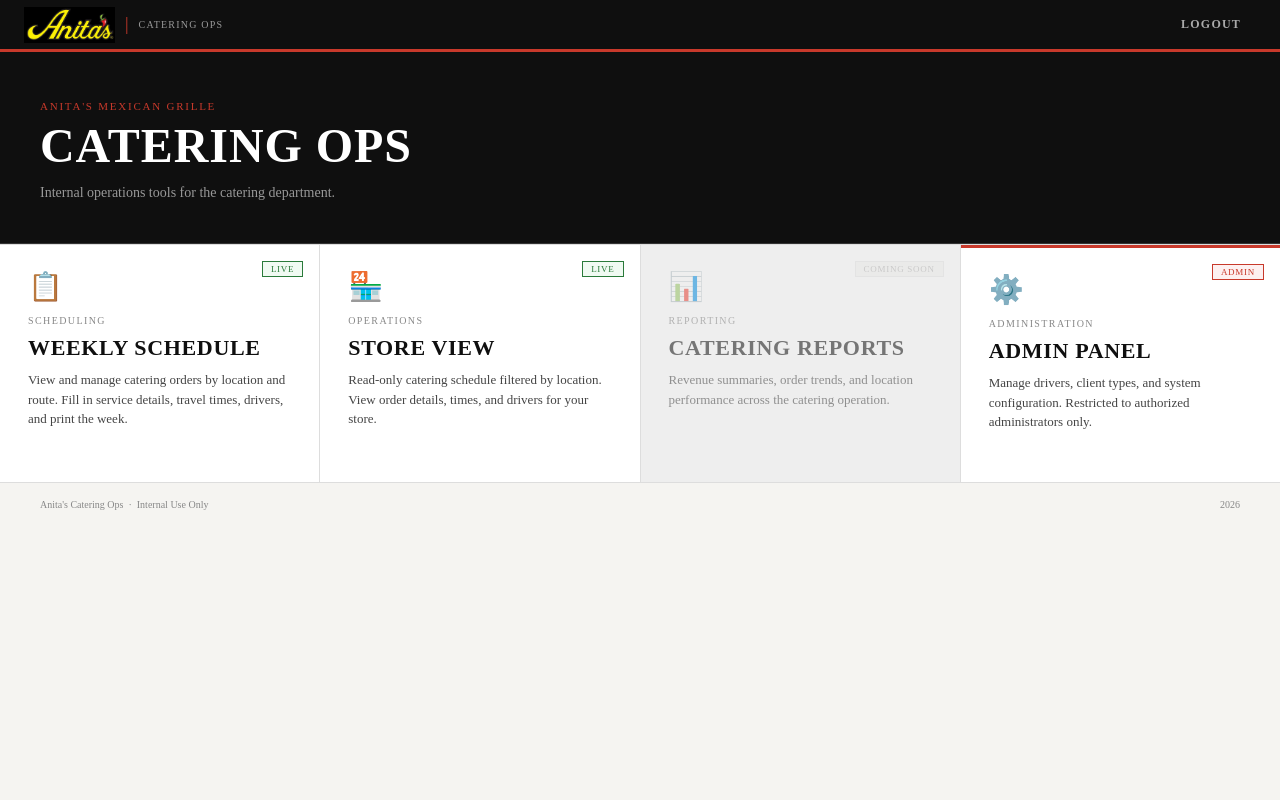
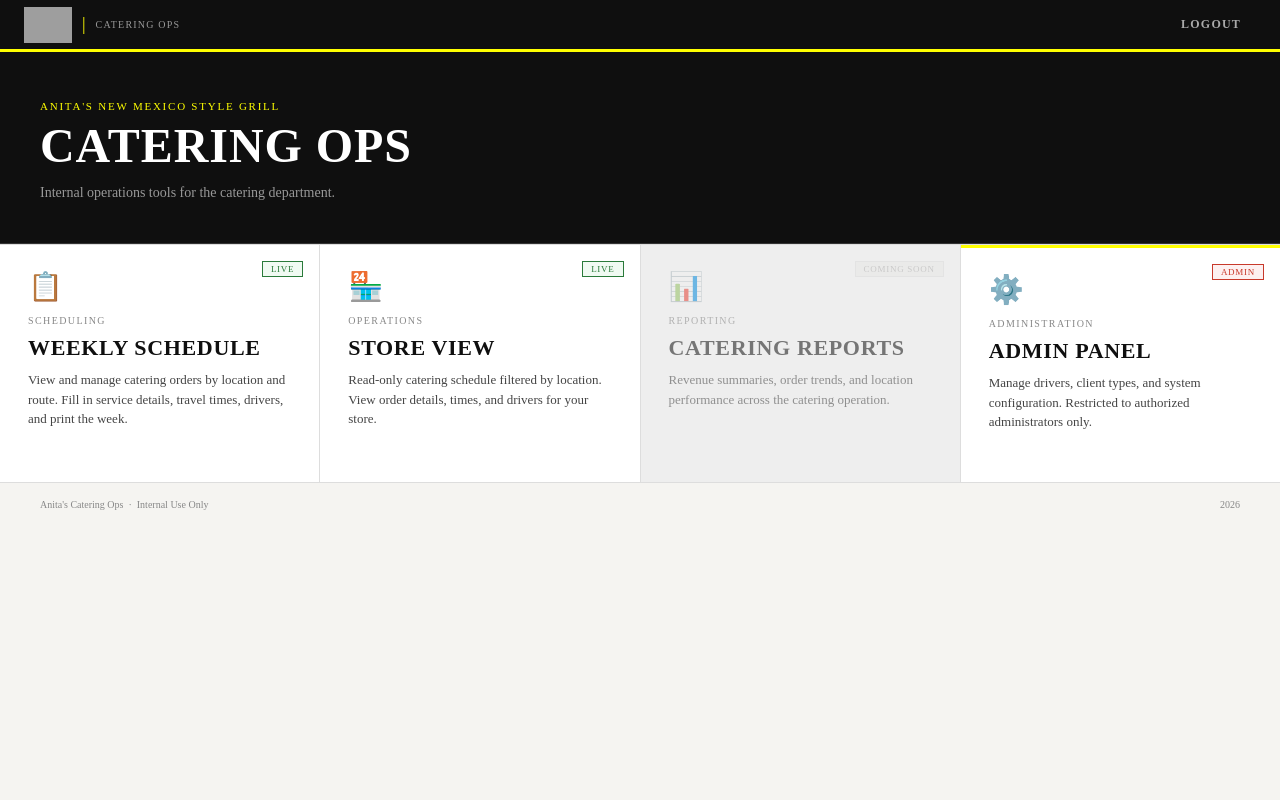
Before and after one commit to thatvirginian/Anitas_Catering_App, a Flask app: page / in a window 1280 px wide. Run offline with Flask 3, Linux system fonts and the light colour scheme; some web fonts are replaced; grey boxes are pictures that could not be loaded.

Commit message:
Updated Style

```diff
--- a/static/style.css
+++ b/static/style.css
@@ -8,7 +8,7 @@
     --rule:       #ddd;
     --bg:         #f5f4f1;
     --bg-white:   #ffffff;
-    --accent:     #c8392b;
+    --accent:     #ffff00;
     --accent-dim: #f0e0de;
     --north:      #1a3a5c;
     --south:      #2c5c2c;
--- a/templates/admin.html
+++ b/templates/admin.html
@@ -135,7 +135,7 @@
 
 <header class="admin-header">
     <div class="admin-header-brand">
-        <img src="{{ url_for('static', filename='anitas_logo.png') }}"
+        <img src="https://d3ciwvs59ifrt8.cloudfront.net/9cf1ec9b-d1e5-446e-bba8-79268b0d6b88/a2c61101-ffed-487e-9e8e-1248ae3a4cb7.png"
              alt="Anita's" class="admin-logo">
         <span class="admin-header-divider">|</span>
         <span class="admin-header-sub">ADMIN PANEL</span>
--- a/templates/home.html
+++ b/templates/home.html
@@ -177,7 +177,7 @@
 
 <header class="home-header">
     <div class="home-header-brand">
-        <img src="{{ url_for('static', filename='anitas_logo.png') }}"
+        <img src="https://d3ciwvs59ifrt8.cloudfront.net/9cf1ec9b-d1e5-446e-bba8-79268b0d6b88/a2c61101-ffed-487e-9e8e-1248ae3a4cb7.png"
              alt="Anita's" class="home-logo">
         <span class="home-header-divider">|</span>
         <span class="home-header-sub">CATERING OPS</span>
@@ -186,7 +186,7 @@
 </header>
 
 <div class="home-hero">
-    <div class="home-hero-eyebrow">Anita's Mexican Grille</div>
+    <div class="home-hero-eyebrow">Anita's New Mexico Style Grill</div>
     <div class="home-hero-title">Catering Ops</div>
     <div class="home-hero-sub">Internal operations tools for the catering department.</div>
 </div>
```
